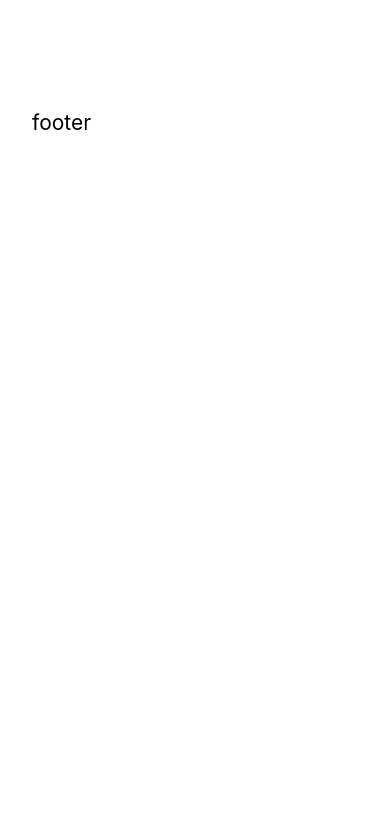
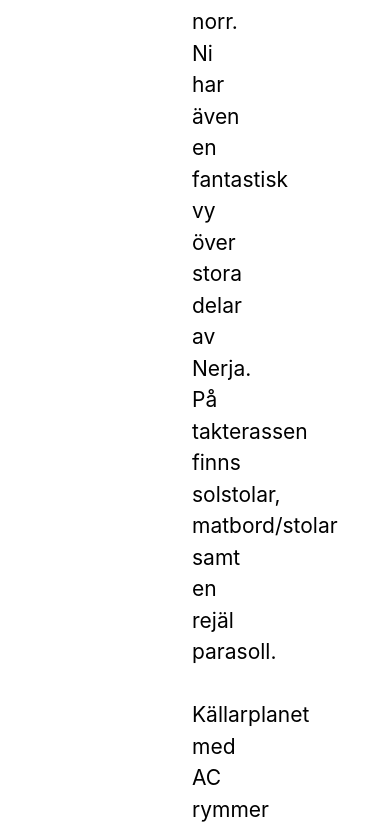
Before and after one commit to DavidFurby/Nerja-house, a Next.js app: page /readMore in a window 390 px wide. Shown: the part 5807-6631 px from the top of the page. Before the commit the page ends 5945 px from the top, so only its background shows below. Built offline with nearby package versions, Linux system fonts and the light colour scheme.

Commit message:
baby-css

```diff
--- a/components/Footer.js
+++ b/components/Footer.js
@@ -1,7 +1,7 @@
 
 const Footer = () => {
     return (
-        <footer className="fixed-bottom">
+        <footer >
             footer
         </footer>
     );
--- a/styles/booking.module.css
+++ b/styles/booking.module.css
@@ -1,11 +1,22 @@
 .calendarContainer {
-    padding: 2rem;
+    margin: 2rem;
     background: black;
     border-radius: 2rem;
     color: white;
     width: fit-content;
-    max-width: 60rem;
+    background: rgba(0, 0, 0, 0.4);
+    box-shadow: rgba(0, 0, 0, 0.24) 0px 3px 8px;
 
+}
+
+
+.container {
+    background-repeat: no-repeat;
+    background-attachment: fixed;
+    background-size: cover;
+    display:flex;
+    align-items: center;
+    justify-content: left;
 }
 
 .monthSelection {
@@ -13,12 +24,14 @@
     flex-direction: row;
     justify-content: space-around;
     align-items: center;
+
 }
 
 .calendar {
     background: white;
     color: black;
-    width: 50rem;
+    width: 40rem;
+
 }
 
 .days {
@@ -36,3 +49,18 @@
     align-items: center;
 
 }
+@media (max-width: 600px) {
+    .calendar {
+      width: 10rem;
+      font-size: 20px;
+    }
+    .container {
+        background-repeat: no-repeat;
+        background-attachment: fixed;
+        background-size: cover;
+        display:flex;
+        align-items: center;
+        justify-content: center;
+    }
+
+  }
--- a/styles/globals.css
+++ b/styles/globals.css
@@ -1,21 +1,34 @@
-html,
+html {
+  height: 100%;
+
+}
 
 :root {
-  --clr-neutral-900: hsl(207,19%,9%);
-  --clr-neutral-100: hsl(0,0,100%);
+  --clr-neutral-900: hsl(207, 19%, 9%);
+  --clr-neutral-100: hsl(0, 0, 100%);
   --clr-accent-400: hsl(142, 90% 61%);
 }
+
 body {
   padding: 0;
   margin: 0;
   font-family: -apple-system, BlinkMacSystemFont, Segoe UI, Roboto, Oxygen,
     Ubuntu, Cantarell, Fira Sans, Droid Sans, Helvetica Neue, sans-serif;
-    font-weight: 400;
-    font-size: 1.3125rem;
-    line-height: 1.5;
-    background: var(--clr-neutral-100);
+  font-weight: 400;
+  font-size: 1.3125rem;
+  line-height: 1.5;
+  display: flex;
+  flex-direction: column;
+  min-height: 100%;
 
 }
+
+footer {
+  padding: 3em;
+
+  margin-top: auto;
+}
+
 .content {
   margin-left: 2rem;
   margin-right: 2rem;
--- a/styles/readMore.module.css
+++ b/styles/readMore.module.css
@@ -1,3 +1,3 @@
 .container {
-    padding: 4rem;
+    padding: 5rem 10rem 5rem 10rem;
 }
```
Also changed, not shown: components/Calendar.js (+31 -29 lines), pages/booking.js (+6 -6 lines).
